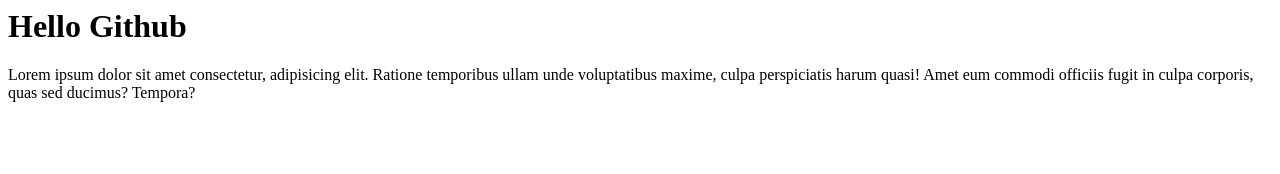
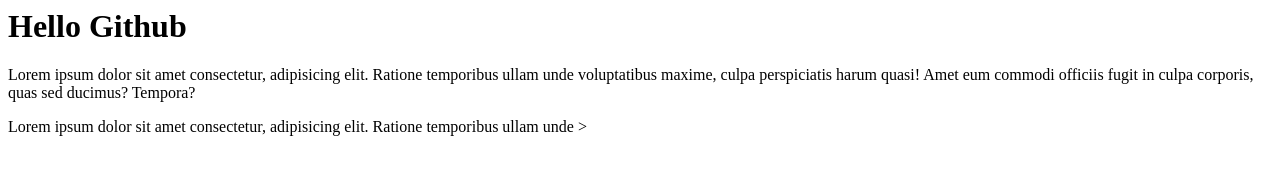
Before and after one commit to MikeKrk/front-end--git-linux--task12, a plain HTML site: page index.html in a window 1280 px wide. Drawn offline with Linux system fonts and the light colour scheme.

Commit message:
2nd p added

```diff
--- a/index.html
+++ b/index.html
@@ -2,3 +2,6 @@
 <p>
     Lorem ipsum dolor sit amet consectetur, adipisicing elit. Ratione temporibus ullam unde voluptatibus maxime, culpa perspiciatis harum quasi! Amet eum commodi officiis fugit in culpa corporis, quas sed ducimus? Tempora?
 </p>
+<p>
+    Lorem ipsum dolor sit amet consectetur, adipisicing elit. Ratione temporibus ullam unde >
+</p>
```
